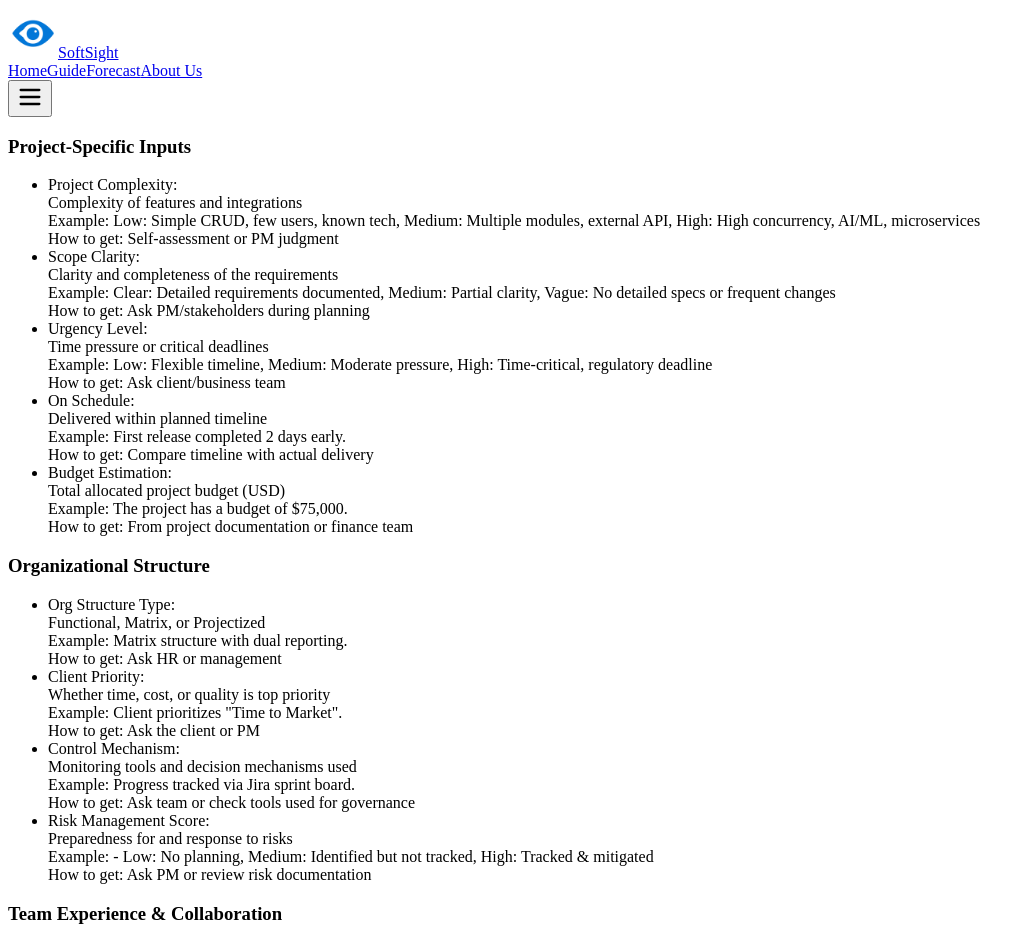
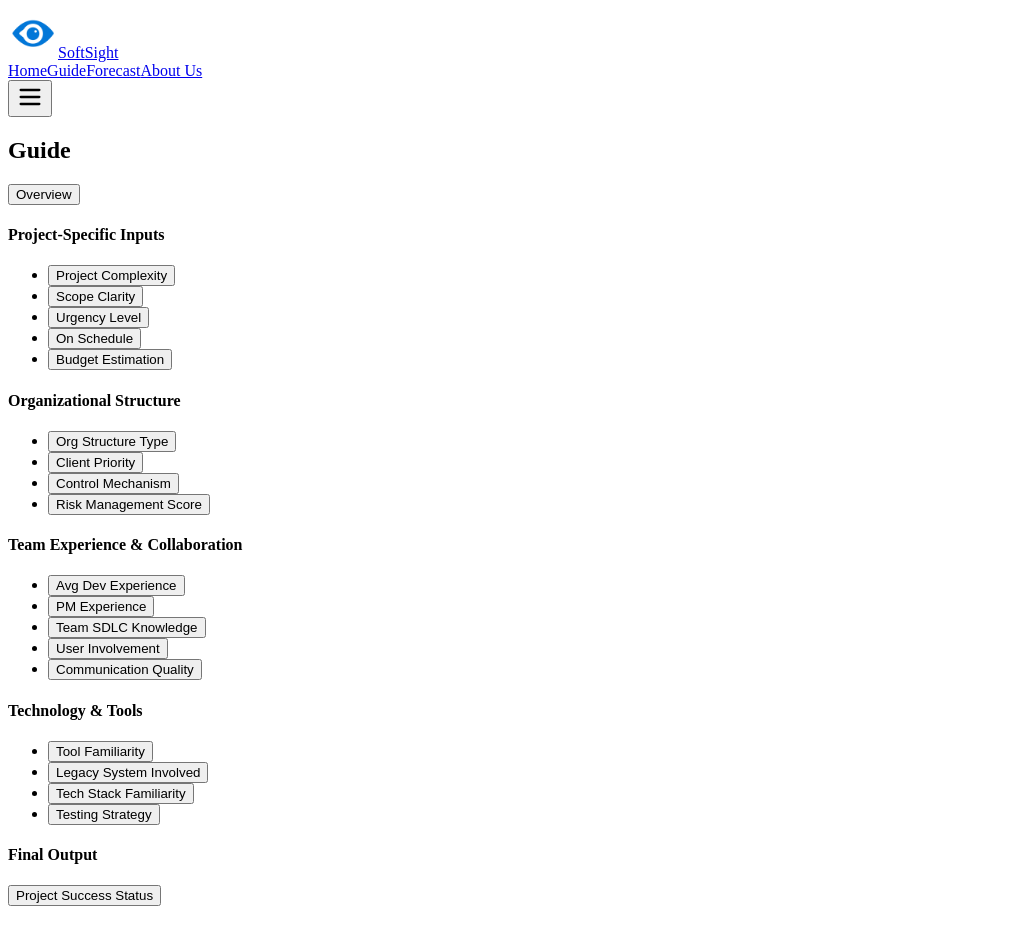
Before and after one commit to TargaryenLabs/softsight-web, a Next.js app in the folder frontend/: page /GuidePage in a window 1280 px wide. Shown: the top 929 px of the page, without its empty margins (0-1035 px from the left). Built offline with nearby package versions, Linux system fonts and the light colour scheme.

Commit message:
update guide page with new layout

```diff
--- a/frontend/src/pages/GuidePage.tsx
+++ b/frontend/src/pages/GuidePage.tsx
@@ -1,15 +1,22 @@
+"use client";
+import React, { useState } from "react";
+import Navbar from "../components/NavBar";
 import Footer from "../components/Footer";
-import { CriteriaGrid } from "../components/GuidePage/CriteriaGrid";
-import Navbar from "../components/NavBar";
+import { AttributeSidebar } from "../components/GuidePage/AttributeSidebar";
+import { AttributeDetail } from "../components/GuidePage/AttributeDetail";
 
 const GuidePage = () => {
+  const [selected, setSelected] = useState("overview");
+
   return (
     <div>
       <Navbar />
-      <div className="w-full flex justify-center items-center">
-        <CriteriaGrid />
+      <div className="flex">
+        <AttributeSidebar selected={selected} onSelect={setSelected} />
+        <main className="flex-1 min-h-screen bg-gray-50">
+          <AttributeDetail selected={selected} />
+        </main>
       </div>
-
       <Footer />
     </div>
   );
```
